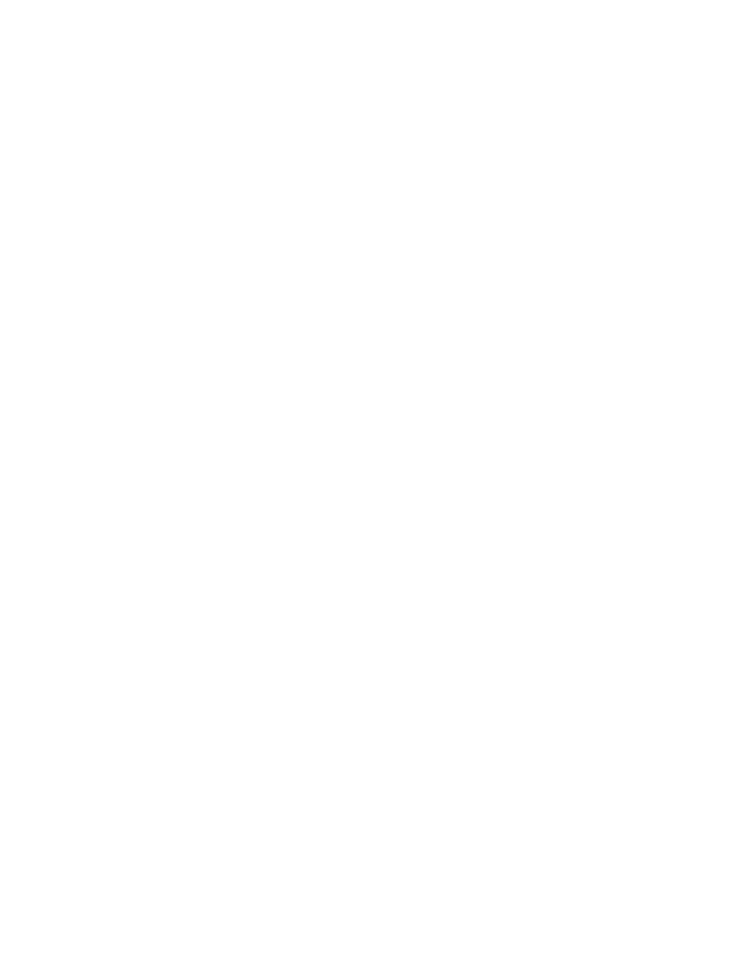
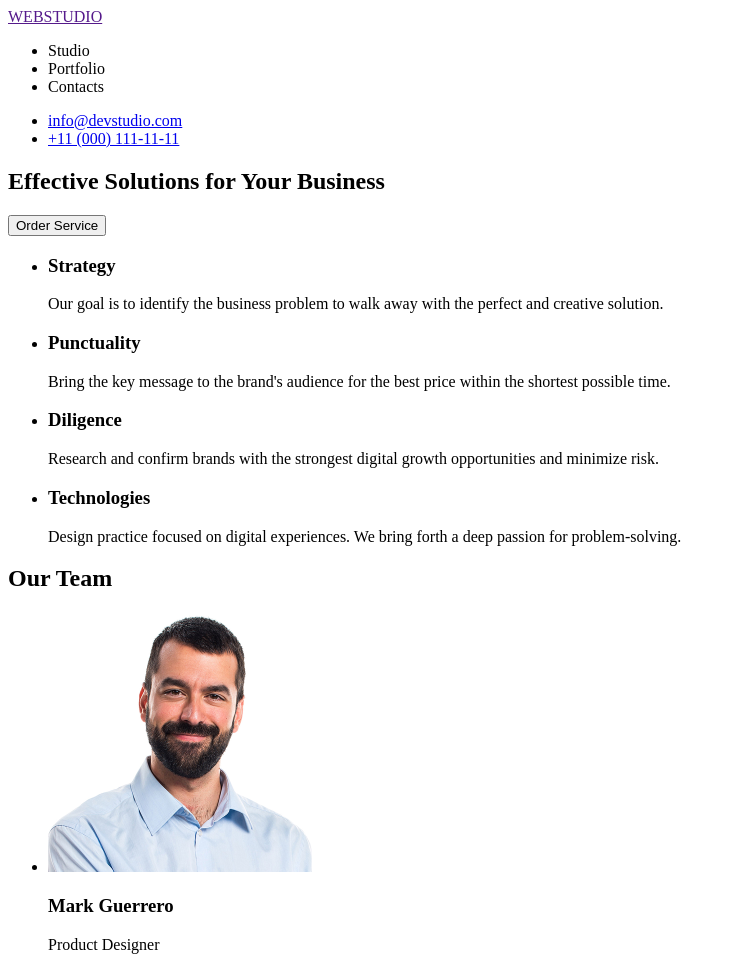
Before and after one commit to olyapoliukhovych/goit-markup-hw-01, a plain HTML site: page index.html in a window 1280 px wide. Shown: the top 958 px of the page, without its empty margins (0-736 px from the left). Before the commit the page ends 800 px from the top, so only its background shows below. Drawn offline with Linux system fonts and the light colour scheme.

Commit message:
attempt 1

```diff
--- a/index.html
+++ b/index.html
@@ -1,11 +1,104 @@
 <!DOCTYPE html>
 <html lang="en">
-<head>
-    <meta charset="UTF-8">
-    <meta name="viewport" content="width=device-width, initial-scale=1.0">
-    <title>Document</title>
-</head>
-<body>
+  <head>
+    <meta charset="UTF-8" />
+    <meta
+      name="description"
+      content="Effective Solutions
+for Your Business"
+    />
+    <title>WEBSTUDIO</title>
+  </head>
 
-</body>
+  <body>
+    <header>
+      <nav>
+        <a href="" target="_blank">WEBSTUDIO</a>
+        <ul>
+          <li>Studio</li>
+          <li>Portfolio</li>
+          <li>Contacts</li>
+        </ul>
+      </nav>
+
+      <ul>
+        <li><a href="mailto:info@devstudio.com"> info@devstudio.com </a></li>
+        <li><a href="tel:+110001111111"> +11 (000) 111-11-11 </a></li>
+      </ul>
+    </header>
+
+    <main>
+      <section>
+        <h1>Effective Solutions for Your Business</h1>
+        <button type="button">Order Service</button>
+      </section>
+
+      <section>
+        <ul>
+          <li>
+            <h3>Strategy</h3>
+            <p>
+              Our goal is to identify the business problem to walk away with the
+              perfect and creative solution.
+            </p>
+          </li>
+          <li>
+            <h3>Punctuality</h3>
+            <p>
+              Bring the key message to the brand's audience for the best price
+              within the shortest possible time.
+            </p>
+          </li>
+          <li>
+            <h3>Diligence</h3>
+            <p>
+              Research and confirm brands with the strongest digital growth
+              opportunities and minimize risk.
+            </p>
+          </li>
+          <li>
+            <h3>Technologies</h3>
+            <p>
+              Design practice focused on digital experiences. We bring forth a
+              deep passion for problem-solving.
+            </p>
+          </li>
+        </ul>
+      </section>
+
+      <section>
+        <h2>Our Team</h2>
+        <ul>
+          <li>
+            <img src="./images/img-3.jpg" alt="Mark Guerrero" width="264" />
+            <h3>Mark Guerrero</h3>
+            <p>Product Designer</p>
+          </li>
+          <li>
+            <img src="./images/img-2.jpg" alt="Tom Ford" width="264" />
+            <h3>Tom Ford</h3>
+            <p>Frontend Developer</p>
+          </li>
+          <li>
+            <img src="./images/img-1.jpg" alt="Camila Garcia" width="264" />
+            <h3>Camila Garcia</h3>
+            <p>Marketing</p>
+          </li>
+          <li>
+            <img src="./images/img.jpg" alt="Daniel Wilson" width="264" />
+            <h3>Daniel Wilson</h3>
+            <p>UI Designer</p>
+          </li>
+        </ul>
+      </section>
+    </main>
+
+    <footer>
+      <a href="" target="_blank">WEBSTUDIO</a>
+      <p>
+        Increase the flow of customers and sales for your business with digital
+        marketing & growth solutions.
+      </p>
+    </footer>
+  </body>
 </html>
```
Also changed, not shown: images/img-1.jpg (added), images/img-2.jpg (added), images/img-3.jpg (added), images/img.jpg (added), 2 other files.
